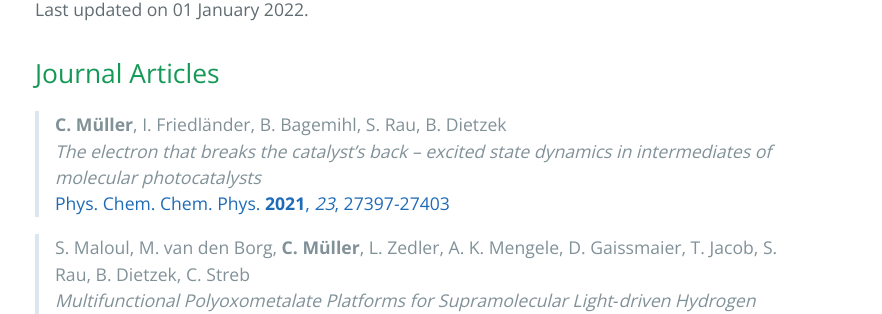
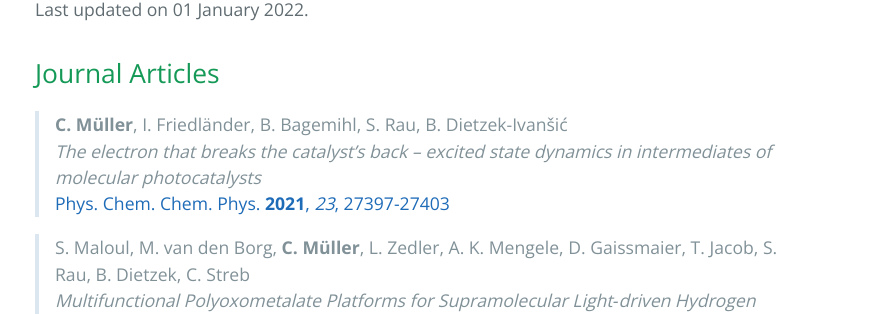
Before and after one commit to carolin-m/carolin-m.github.io, a Jekyll site: the page built from publications.md, in a window 1280 px wide and 900 px high, scrolled down 327 px. Shown: the part 148-462 px from the top of the window, without its empty margins (189-1071 px from the left). Built offline with Jekyll 4.4.1, drawn with Linux system fonts in a browser that asks for light colours.

Commit message:
Update publications.md

```diff
--- a/publications.md
+++ b/publications.md
@@ -12,7 +12,7 @@ Last updated on 01 January 2022.
 
 ## Journal Articles <br>
 
-> **C. Müller**, I. Friedländer, B. Bagemihl, S. Rau, B. Dietzek <br>
+> **C. Müller**, I. Friedländer, B. Bagemihl, S. Rau, B. Dietzek-Ivanšić <br>
 > *The electron that breaks the catalyst’s back – excited state dynamics in intermediates of molecular photocatalysts* <br>
 > [Phys. Chem. Chem. Phys. **2021**, *23*, 27397-27403](https://doi.org/10.1039/D1CP04498B)
 
```
